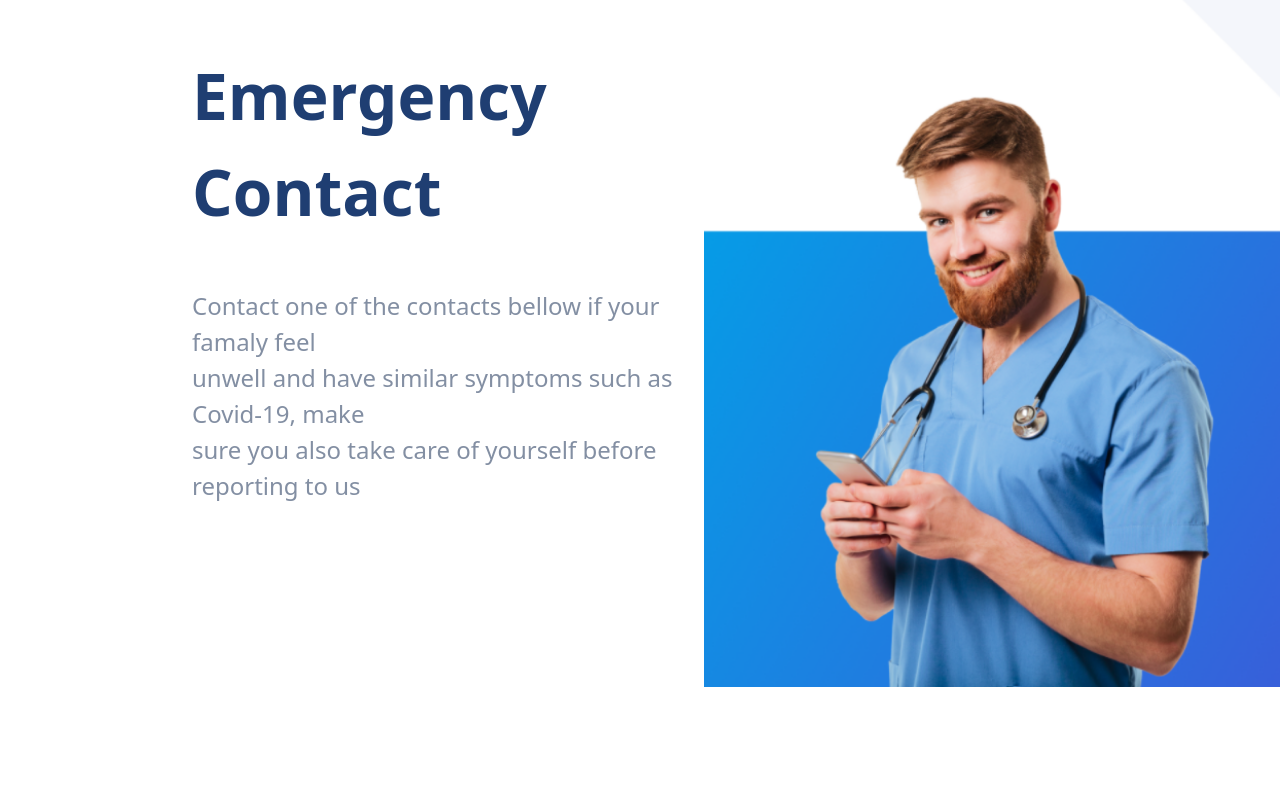
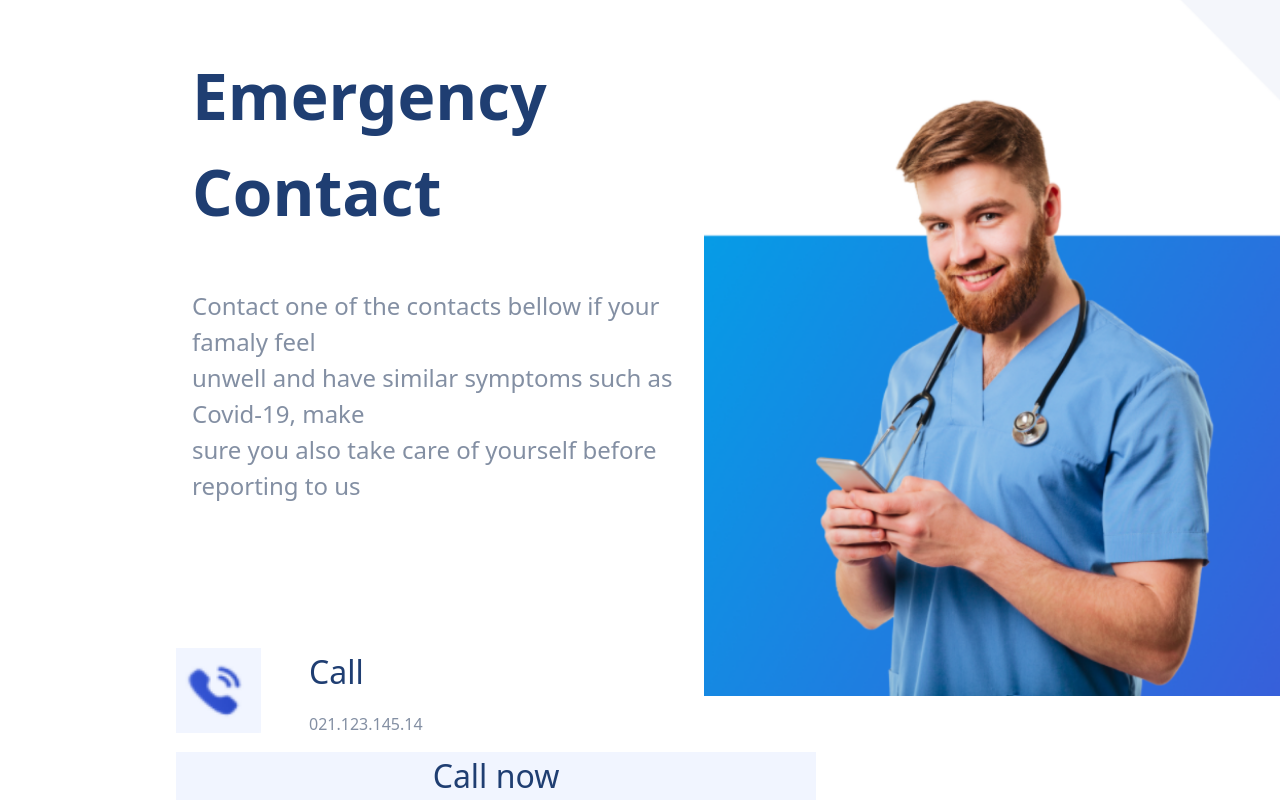
Before and after one commit to VictorHugoChavez/vaccunacion-launch-x, a plain HTML site: page index.html in a window 1280 px wide. Shown: the part 5295-6095 px from the top of the page. Before the commit the page ends 5982 px from the top, so only its background shows below. Drawn offline with nearby package versions, Linux system fonts and the light colour scheme.

Commit message:
Se suben cambios del dia 10-marzo-2022

```diff
--- a/assets/css/stylos.css
+++ b/assets/css/stylos.css
@@ -368,3 +368,39 @@ body {
     margin-left: 8em;
     font-size: 1.5em;
 }
+
+.iconos {
+    width: 900px;
+    height: 3em;
+    margin-top: 9em;
+}
+
+.primer-cuadro-sexto {
+    margin-left: 11em;
+}
+
+.ajuste-imagen-6 {
+    width: 85px;
+    height: 85px;
+}
+
+.text-ajuste-6to {
+    margin-left: 3em;
+}
+
+.tamanio-call {
+    font-size: 2em;
+    color: #1f3e72;
+    font-weight: 500;
+}
+
+.ip {
+    color: rgb(131, 143, 163);
+}
+
+.boton-call {
+    width: 20em;
+    background-color: rgb(241, 245, 255);
+    font-size: 2em;
+    color: #1f3e72;
+}
--- a/index.html
+++ b/index.html
@@ -151,10 +151,24 @@
         <div style="width:55%">
             <p class="sexto-titulo">Emergency Contact</p>
             <p class="sexto-parrafo">Contact one of the contacts bellow if your famaly feel <br> unwell and have similar symptoms such as Covid-19, make <br> sure you also take care of yourself before reporting to us</p>
-            <div>
-                <div></div>
-                <div></div>
+            <div class="iconos">
+                <div class="d-flex primer-cuadro-sexto">
+                    <div>
+                        <div class="d-flex">
+                            <div>
+                                <img class="ajuste-imagen-6" src="/assets/img/call.PNG" alt="">
+                            </div>
+                            <div class="text-ajuste-6to">
+                                <p class="tamanio-call">Call</p>
+                                <p class="ip">021.123.145.14</p>
+                            </div>
+                        </div>
+                        <button class="boton-call">Call now</button>
+                    </div>
+
+                </div>
             </div>
+
         </div>
         <img class="imagen-sexta" src="/assets/img/imagen-hombre.PNG" alt="">
     </div>
```
